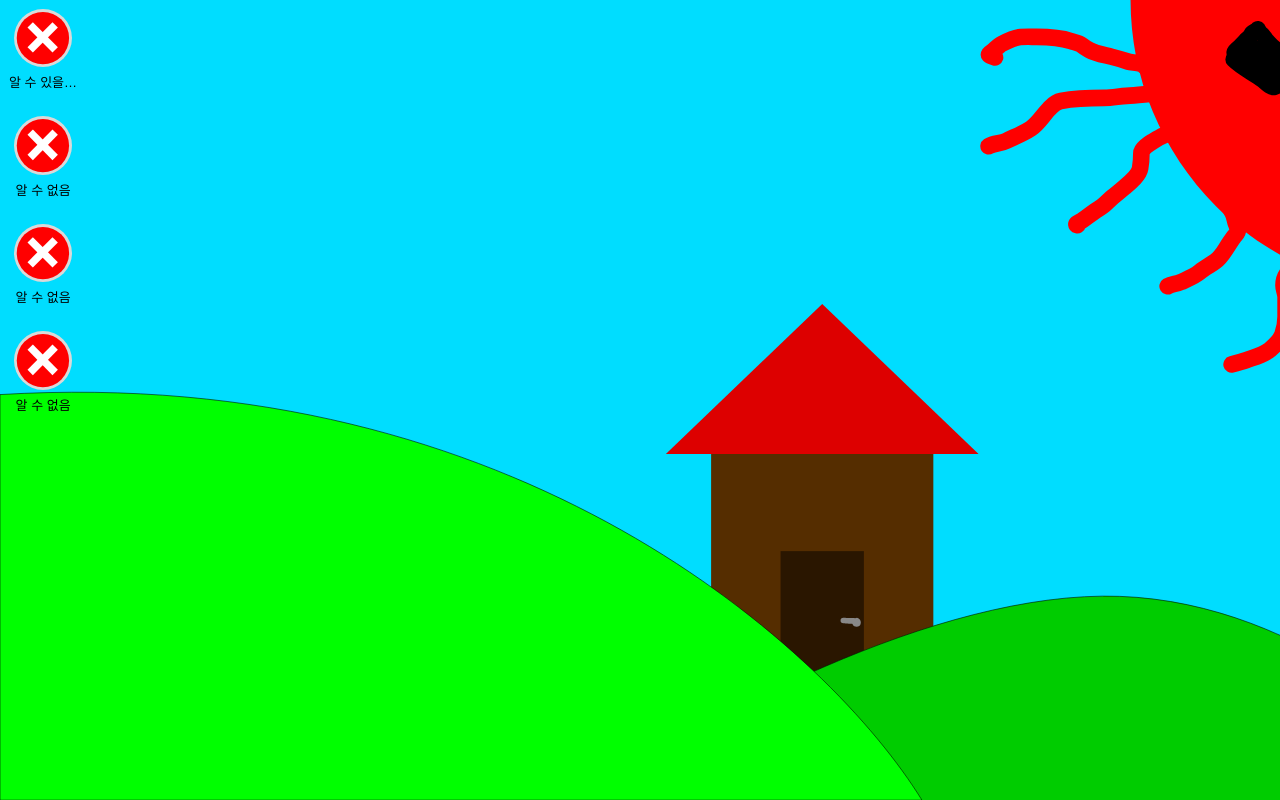
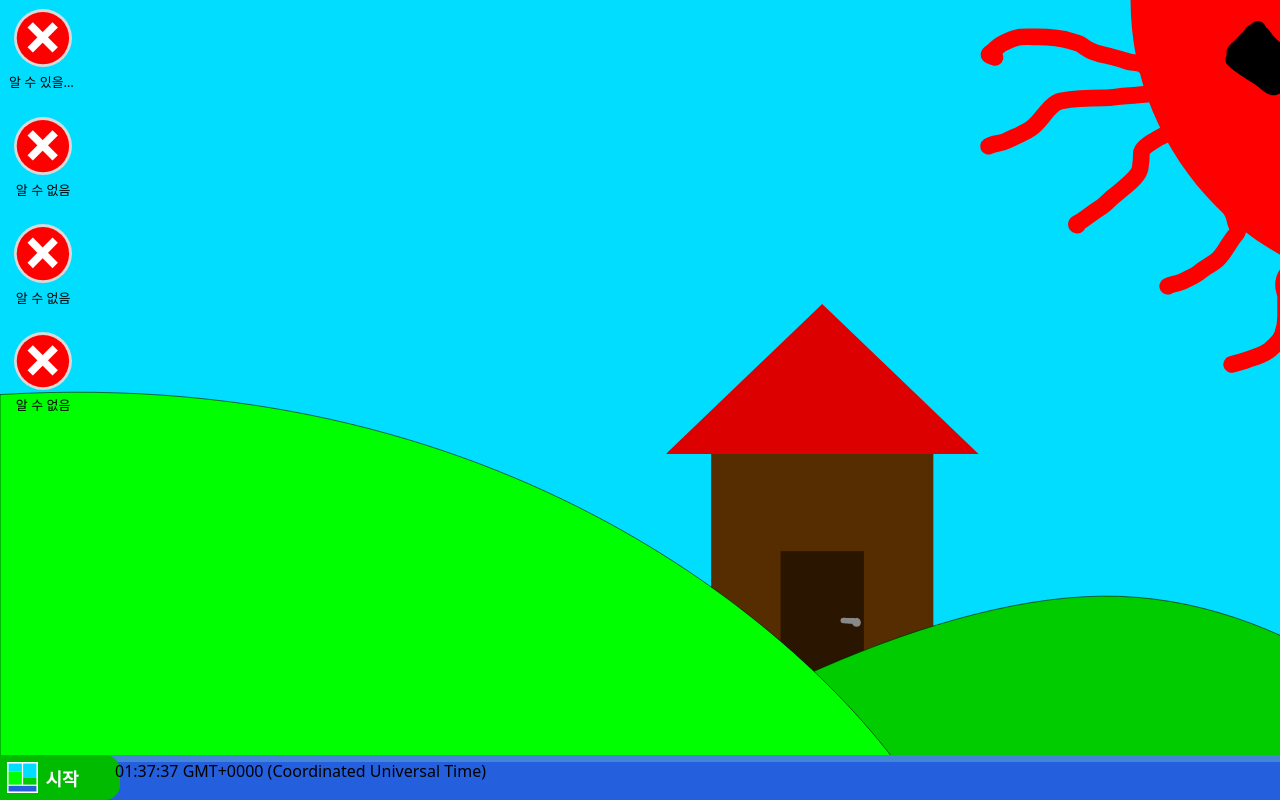
Before and after one commit to museekee/smopuim, a React (Create React App) app: page / in a window 1280 px wide. Built offline with nearby package versions, Linux system fonts and the light colour scheme; a web font is replaced by a local one.

Commit message:
작업표시줄

```diff
--- a/src/App.tsx
+++ b/src/App.tsx
@@ -1,5 +1,5 @@
 import { Route, BrowserRouter, Routes } from 'react-router-dom';
-import Main from './Main';
+import Main from './main';
 
 function App() {
   return (
--- a/src/Assets/Styles/Main.scss
+++ /dev/null
@@ -1,57 +0,0 @@
-#main {
-  background: url(./../Images/background.svg);
-  display: grid;
-  grid-template-rows: 1fr 47px;
-  height: 100%;
-  background-repeat: no-repeat;
-  background-size: cover;
-
-  #icons {
-    display: grid;
-    grid-template-columns: repeat(auto-fill, minmax(80px, 1fr));
-    grid-template-rows: repeat(auto-fill, minmax(90px, 1fr));
-    gap: 5px;
-    grid-auto-flow: column;
-    padding: 3px;
-
-    .icon {
-      display: flex;
-      width: 100%;
-      height: 100%;
-      flex-direction: column;
-      cursor: pointer;
-
-      .iconPic {
-        width: calc(100% - 10px);
-        aspect-ratio: 1 / 1;
-        margin: 5px;
-      }
-      .desc {
-        width: 100%;
-        text-align: center;
-        font-size: 13px;
-        white-space: nowrap;
-        overflow: hidden;
-        text-overflow: ellipsis;
-      }
-    }
-    .icon:focus {
-      position: relative;
-      z-index: 2;
-      height: max-content;
-      padding-bottom: 5px;
-      background: #0088ffbb;
-      outline: 1px solid #0088ff;
-      .desc {
-        white-space: pre-wrap;
-        word-break: break-all;
-      }
-    }
-  }
-
-  #taskbar {
-    display: flex;
-    justify-content: center;
-    flex-direction: row;
-  }
-}
--- a/src/Main.tsx
+++ b/src/Main.tsx
@@ -1,17 +1,45 @@
-import "./Assets/Styles/Main.scss"
+import styles from "./styles/main.module.scss"
 import Icon from "./components/icon"
+import logo from "./logo.svg"
+import { useEffect, useState } from "react"
 
 function Main() {
+  const Clock = () =>{
+    const [date, setDate] = useState(()=> new Date())
+
+    useEffect(() => {
+      const timeId = setInterval(() => tick(), 1000)
+      console.log('setInteval')
+
+      return () => {
+        clearInterval(timeId)
+        console.log('clearInterval')
+      }
+    })
+    const tick =() =>{
+      setDate(new Date())
+    }
+    return date
+  }
   return (
-    <div id="main">
-      <div id="icons">
+    <div id={styles["main"]}>
+      <div id={styles["icons"]}>
         <Icon name="알 수 있을 수도 있고 없을 수도 있습니다"/>
         <Icon />
         <Icon />
         <Icon />
       </div>
-      <div id="taskbar">
+      <div id={styles["taskbar"]}>
+        <button id={styles["startBtn"]} className={styles["icon"]}>
+          <img src={logo} />
+          <span>시작</span>
+        </button>
+        <div id={styles["taskIcons"]}>
 
+        </div>
+        <div id={styles["taskTime"]}>
+          <span>{Clock().toTimeString()}</span>
+        </div>
       </div>
     </div>
   )
--- a/src/components/icon.tsx
+++ b/src/components/icon.tsx
@@ -1,11 +1,13 @@
 import React from "react"
-import xIcon from "./../Assets/Images/xIcon.svg"
+import xIcon from "./../assets/images/xIcon.svg"
+import styles from "./../styles/main.module.scss"
 
 function Icon({name, image}: {name: string, image: string}) {
+    console.log(styles)
     return (
-        <button className="icon">
-            <img className="iconPic" src={image} />
-            <span className="desc">{name}</span>
+        <button className={styles["icon"]}>
+            <img className={styles["iconPic"]} src={image} alt={`${name} 이미지`} />
+            <span className={styles["desc"]}>{name}</span>
         </button>
     )
 }
--- /dev/null
+++ b/src/delaration.d.ts
@@ -0,0 +1,4 @@
+declare module '*.scss' {
+    const content: Record<string, string>;
+    export default content;
+}
```
Also changed, not shown: src/logo.svg, 1 other file (tests, documents, lock files or other folders).
